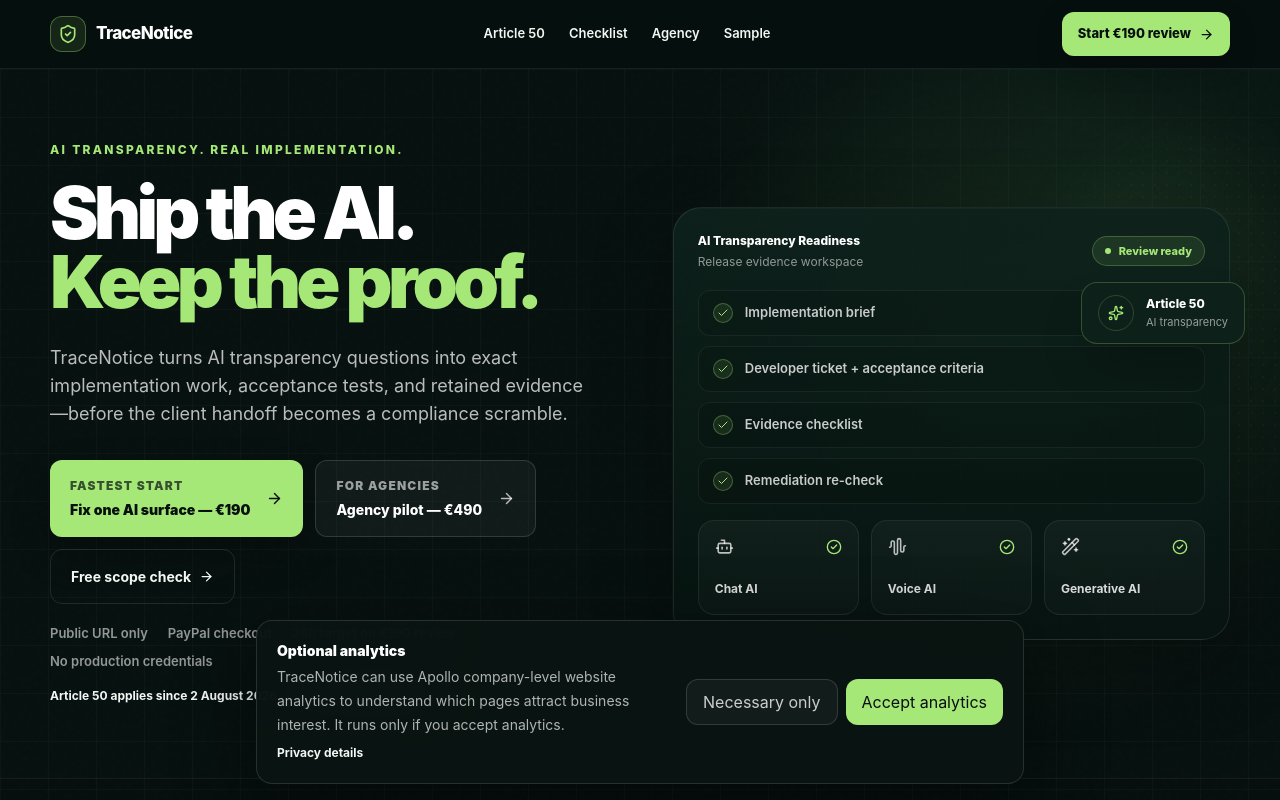
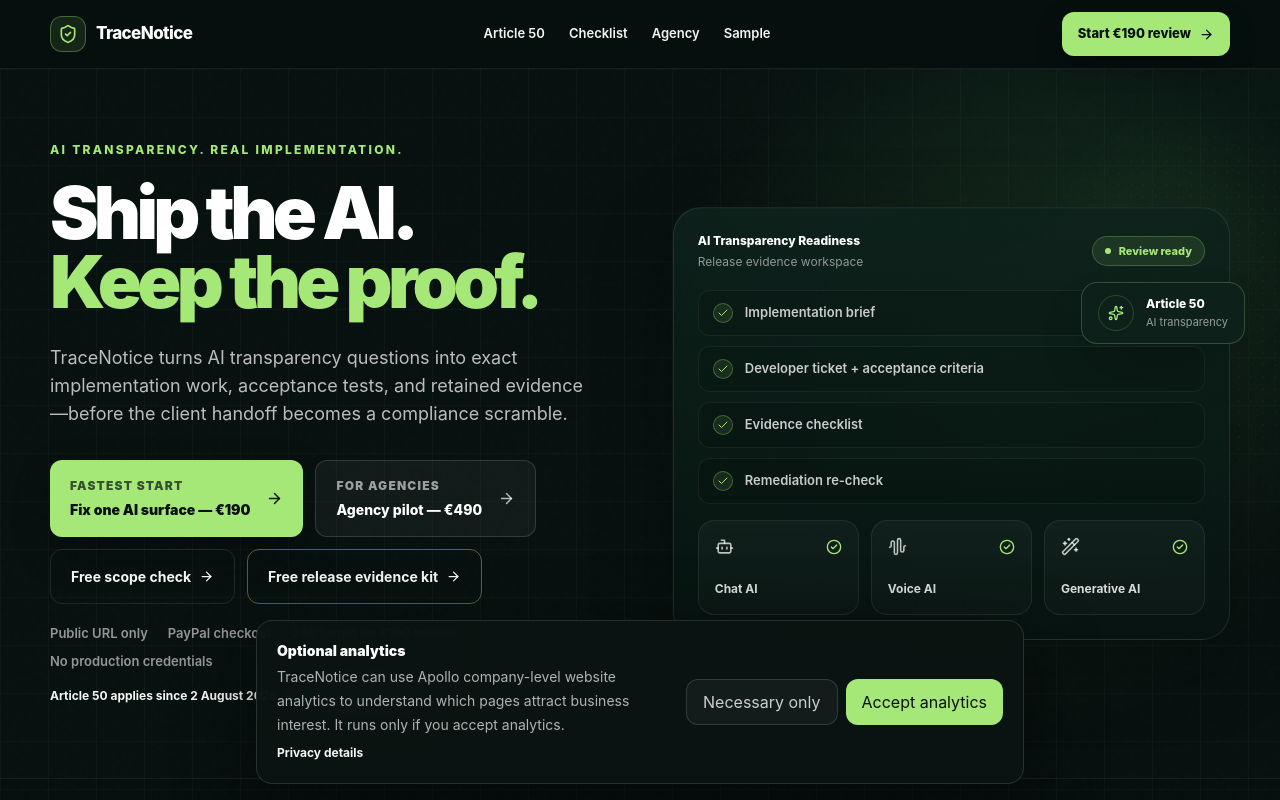
Before and after one commit to PredragCkautovic/tracenotice-public, a Next.js app: page / in a window 1280 px wide. Shown: the top 800 px of the page. Built offline with nearby package versions, Linux system fonts and the light colour scheme.

Commit message:
feat: expose free release-evidence worksheet on homepage

```diff
--- a/src/app/page.tsx
+++ b/src/app/page.tsx
@@ -58,6 +58,7 @@
                 <ArrowRight size={17} className="text-white/70 transition group-hover:translate-x-1"/>
               </Link>
               <Link href="/scope-check" className="inline-flex items-center gap-2 rounded-xl border border-white/10 px-5 py-4 text-[14px] font-bold text-white/72 transition hover:bg-white/[0.04] hover:text-white">Free scope check <ArrowRight size={15}/></Link>
+              <a href="/release-kit.html" className="inline-flex items-center gap-2 rounded-xl border border-[#A6E878]/40 px-5 py-4 text-[14px] font-bold text-[#A6E878] transition hover:bg-[#A6E878]/10">Free release evidence kit <ArrowRight size={15}/></a>
             </div>
             <div className="mt-5 flex flex-wrap gap-x-5 gap-y-2 text-[13px] font-semibold text-white/56">
               <span>Public URL only</span><span>PayPal checkout</span><span>24h target on €190 review</span><span>No production credentials</span>
```
